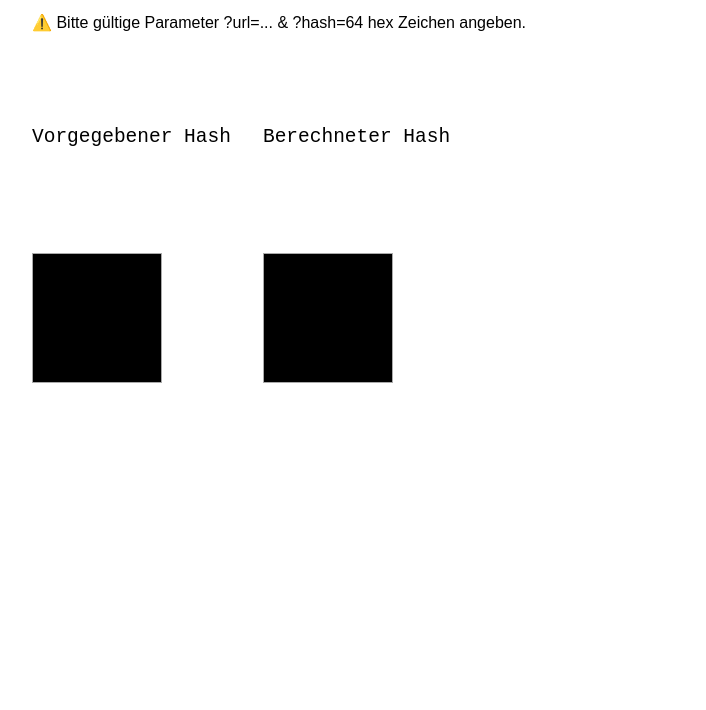
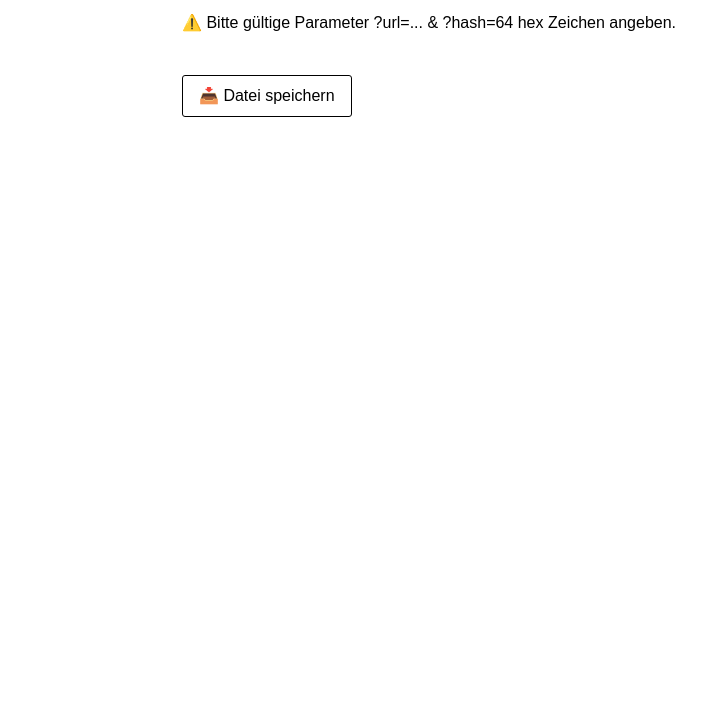
Before and after one commit to KUUKbln/Proposal, a plain HTML site: page example-check.html in a window 1280 px wide. Shown: the part 90-800 px from the top of the page, without its empty margins (158-864 px from the left). Drawn offline with Linux system fonts and the light colour scheme.

Commit message:
Update example-check.html

```diff
--- a/example-check.html
+++ b/example-check.html
@@ -7,7 +7,7 @@
   <style>
     body {
       font-family: Arial, sans-serif;
-      max-width: 900px;
+      max-width: 600px;
       margin: 2rem auto;
       padding: 0 1rem;
       line-height: 1.5;
@@ -31,11 +31,8 @@
       transition: width 0.2s ease;
     }
     #results {
-      display: none;
       margin-top: 2em;
-      gap: 2em;
-      align-items: start;
-      display: flex;
+      display: block;
     }
     canvas {
       image-rendering: pixelated;
@@ -48,7 +45,7 @@
       font-family: monospace;
       white-space: pre-wrap;
       word-break: break-word;
-      max-width: 45%;
+      margin-bottom: 2em;
     }
     #download-link {
       display: none;
@@ -60,6 +57,7 @@
       cursor: pointer;
       user-select: none;
       color: #000;
+      display: inline-block;
     }
     #download-link:hover {
       background: #eee;
@@ -70,22 +68,28 @@
 
 <h1>SHA-256 Datei-Validator</h1>
 
-<div id="status">⏳ Bitte geben Sie eine URL und einen Hash an (?url=...&amp;hash=...)</div>
-<div id="progress" aria-label="Fortschrittsanzeige"><div id="bar"></div></div>
-
-<div id="results" aria-live="polite" aria-atomic="true">
-  <div class="hash-box">
+<!-- Vorgabe Hash -->
+<div class="hash-box" id="expected-container" style="display:none;">
   <h2>Vorgegebener Hash</h2>
   <div id="expected-hash" aria-label="Vorgegebener Hash"></div>
   <canvas id="expected-canvas" width="128" height="128" aria-hidden="true"></canvas>
 </div>
-  <div class="hash-box">
+
+<!-- Laufender Download -->
+<div id="status" aria-live="polite" aria-atomic="true" style="margin-top: 1em;">⏳ Bitte geben Sie eine URL und einen Hash an (?url=...&amp;hash=...)</div>
+<div id="progress" aria-label="Fortschrittsanzeige" style="display:none;">
+  <div id="bar"></div>
+</div>
+
+<!-- Berechnung Hash -->
+<div class="hash-box" id="computed-container" style="display:none;">
   <h2>Berechneter Hash</h2>
   <div id="computed-hash" aria-label="Berechneter Hash"></div>
   <canvas id="computed-canvas" width="128" height="128" aria-hidden="true"></canvas>
 </div>
-</div>
 
+<!-- Ergebnis + Download -->
+<div id="result-message" style="font-weight: bold; margin-top: 1em;"></div>
 <a id="download-link" download>📥 Datei speichern</a>
 
 <script>
@@ -95,10 +99,6 @@
     return hashArray.map(b => b.toString(16).padStart(2, '0')).join('');
   }
 
-  /**
-   * Zeichnet die Bits des SHA-256 Hashes als 16x16 Pixel Schwarzweiß-Bitmap.
-   * 1 Bit = weiß, 0 Bit = schwarz, skaliert um Faktor 8
-   */
   function drawHashBits(hashHex, canvasId) {
     const ctx = document.getElementById(canvasId).getContext("2d");
     const zoom = 8;
@@ -107,8 +107,6 @@
     canvas.width = size * zoom;
     canvas.height = size * zoom;
 
-    // Aus Hex-String jeden einzelnen Bit-Wert extrahieren
-    // Jeder Hex-Char = 4 Bits
     const bits = [];
     for (let i = 0; i < hashHex.length; i++) {
       const nibble = parseInt(hashHex[i], 16);
@@ -119,7 +117,6 @@
 
     ctx.clearRect(0, 0, canvas.width, canvas.height);
 
-    // Zeichne Pixel: weiß für 1, schwarz für 0
     for (let y = 0; y < size; y++) {
       for (let x = 0; x < size; x++) {
         const bit = bits[y * size + x];
@@ -145,7 +142,12 @@
       return;
     }
 
+    // Anzeige vorbereiten
+    document.getElementById("expected-container").style.display = "block";
+    document.getElementById("expected-hash").textContent = expectedHash;
+
     document.getElementById("status").textContent = "⏳ Datei wird geladen...";
+    document.getElementById("progress").style.display = "block";
 
     try {
       const response = await fetch(url);
@@ -176,19 +178,17 @@
       const arrayBuffer = await fileBlob.arrayBuffer();
       const computedHash = await getSHA256(arrayBuffer);
 
-      const match = computedHash === expectedHash;
-      document.getElementById("status").textContent = match
-        ? "✅ Hash stimmt überein."
-        : "❌ Hash stimmt NICHT überein.";
-
-      document.getElementById("expected-hash").textContent = expectedHash;
+      document.getElementById("computed-container").style.display = "block";
       document.getElementById("computed-hash").textContent = computedHash;
 
       drawHashBits(expectedHash, "expected-canvas");
       drawHashBits(computedHash, "computed-canvas");
 
-      const resultsDiv = document.getElementById("results");
-      resultsDiv.style.display = "flex";
+      const match = computedHash === expectedHash;
+      const resultMessage = document.getElementById("result-message");
+      resultMessage.textContent = match
+        ? "✅ Hash stimmt überein."
+        : "❌ Hash stimmt NICHT überein.";
 
       // Download-Link anzeigen
       const dl = document.getElementById("download-link");
@@ -197,7 +197,7 @@
       dl.style.display = "inline-block";
       dl.textContent = "📥 Datei speichern (" + dl.download + ")";
 
-      // Progress-Bar nach Ladeende auf 100%
+      // Progress-Bar auf 100%
       document.getElementById("bar").style.width = "100%";
 
     } catch (e) {
```
Lines whose indentation alone changed are shown as unchanged.
